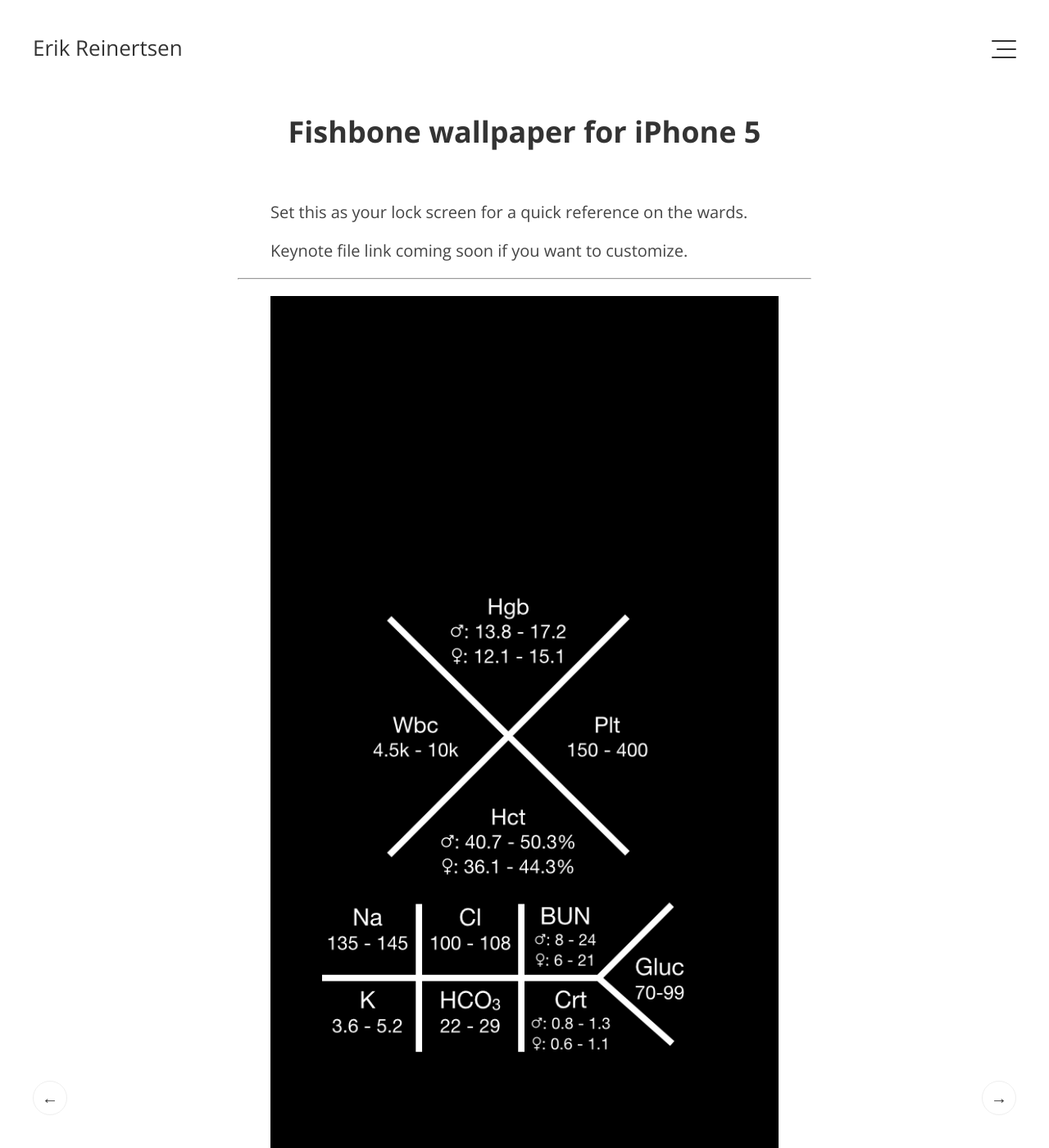
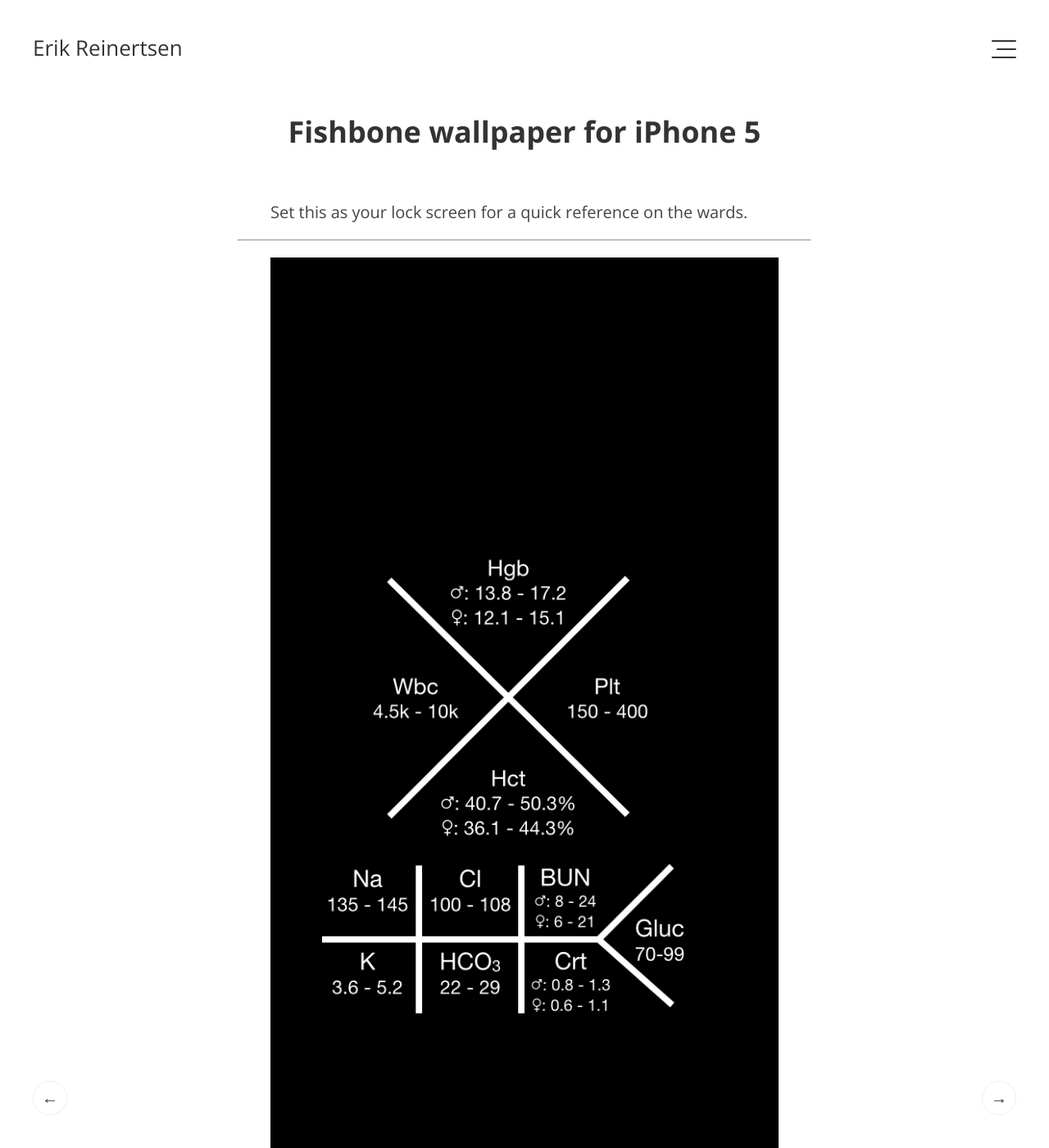
Before and after one commit to erikr/erikr.github.io, a Jekyll site: the page built from _posts/2014-08-12-fishbone-wallpaper.md, in a window 1280 px wide and 1400 px high. Shown: the whole window at 82% size. Built offline with Jekyll 4.4.1, drawn with Linux system fonts in a browser that asks for light colours; some of the changed text lies outside the part shown.

Commit message:
updates to fishbone

```diff
--- a/_posts/2014-08-12-fishbone-wallpaper.md
+++ b/_posts/2014-08-12-fishbone-wallpaper.md
@@ -5,10 +5,6 @@
 
 Set this as your lock screen for a quick reference on the wards.
 
-Keynote file link coming soon if you want to customize.
-
 ---
 
 ![fishbone](/assets/img/fishbone.jpg)
-
-[Keynote file](/assets/files/fishbone.key) - sorry, link doesn't work yet. Still learning Markdown and Jekyll...
```
